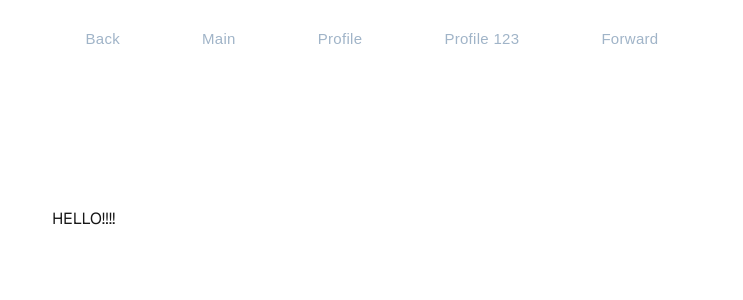
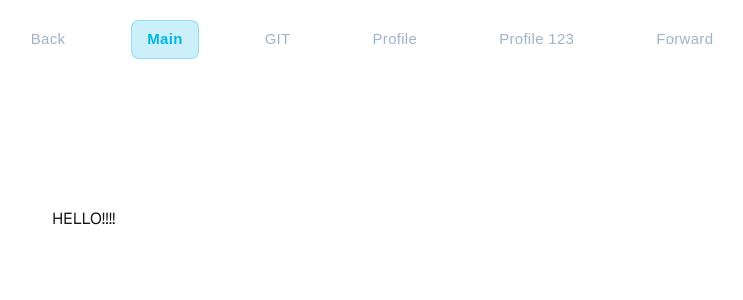
Before and after one commit to tymanskaya/next, a Next.js app: page / in a window 1280 px wide. Shown: the top 300 px of the page, without its empty margins (268-1011 px from the left). Built offline with nearby package versions, Linux system fonts and the light colour scheme.

Commit message:
header/usePathname

```diff
--- a/widgets/header/header.module.css
+++ b/widgets/header/header.module.css
@@ -34,3 +34,14 @@
     color: #01b4e4;
     transform: scale(0.97);
 }
+/* Стили для активной кнопки */
+.link.active {
+    background-color: rgba(1, 180, 228, 0.2);
+    color: #01b4e4;
+    font-weight: 600;
+    box-shadow: inset 0 0 0 1px rgba(1, 180, 228, 0.3);
+}
+
+.link:active {
+    transform: scale(0.97);
+}
--- a/widgets/header/header.tsx
+++ b/widgets/header/header.tsx
@@ -1,10 +1,14 @@
 "use client"
 
 import styles from "./header.module.css"
-import {useRouter} from "next/navigation";
+import {usePathname, useRouter} from "next/navigation";
 
 export const Header = () => {
     const router= useRouter()
+    const pathname = usePathname();
+    //usePathname(): Этот хук из next/navigation говорит нам текущий URL (например, /git).
+    const isActive = (path: string) => pathname === path;
+    //isActive(path): Мы сравниваем путь кнопки с текущим URL. Если они совпадают, добавляется класс active.
     //import {useRouter} from "next/navigation" - именно отсюда импорт
 
     //router.push() - перебрасывает на новый адрес, можно вернуться назад
@@ -21,28 +25,45 @@ export const Header = () => {
         <nav className={styles.navigation}>
             <ul>
                 <li>
-                    <button onClick={()=>router.back()} className={styles.link}>
+                    <button onClick={() => router.back()} className={styles.link}>
                         Back
                     </button>
                 </li>
 
                 <li>
-                    <button onClick={()=>router.push("/")} className={styles.link}>
+                    <button
+                        onClick={() => router.push("/")}
+                        className={`${styles.link} ${isActive("/") ? styles.active : ""}`}
+                    >
                         Main
                     </button>
                 </li>
                 <li>
-                    <button onClick={()=>router.push("/profile")} className={styles.link}>
+                    <button
+                        onClick={() => router.push("/git")}
+                        className={`${styles.link} ${isActive("/git") ? styles.active : ""}`}
+                    >
+                        GIT
+                    </button>
+                </li>
+                <li>
+                    <button
+                        onClick={() => router.push("/profile")}
+                        className={`${styles.link} ${isActive("/profile") ? styles.active : ""}`}
+                    >
                         Profile
                     </button>
                 </li>
                 <li>
-                    <button onClick={()=>router.push("/profile/123")} className={styles.link}>
+                    <button
+                        onClick={() => router.push("/profile/123")}
+                        className={`${styles.link} ${isActive("/profile/123") ? styles.active : ""}`}
+                    >
                         Profile 123
                     </button>
                 </li>
                 <li>
-                    <button onClick={()=>router.forward()} className={styles.link}>
+                    <button onClick={() => router.forward()} className={styles.link}>
                         Forward
                     </button>
                 </li>
```
Also changed, not shown: app/git/page.tsx (renamed from app/ddd/page.tsx).
